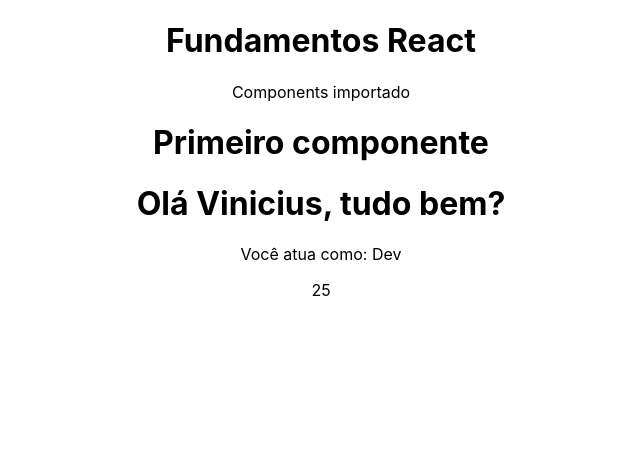
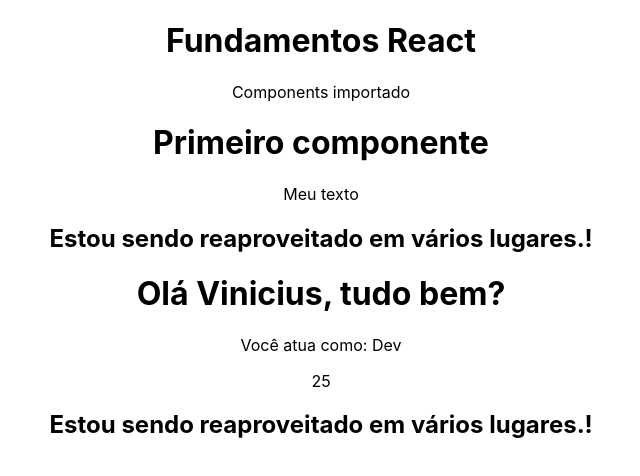
Before and after one commit to viniciusbenicio/fundamentos, a React (Create React App) app: page / in a window 1280 px wide. Shown: the top 476 px of the page, without its empty margins (319-959 px from the left). Built offline with nearby package versions, Linux system fonts and the light colour scheme.

Commit message:
Hieraquia de components

```diff
--- a/src/App.js
+++ b/src/App.js
@@ -4,6 +4,7 @@
 
 //Components
 import FirstComponents from './components/FirstComponents';
+import MyComponents from './components/MyComponents';
 import TemplateExpression from './components/TemplateExpressions';
 
 function App() {
@@ -15,6 +16,7 @@
         <p>Components importado</p>
         <FirstComponents />
         <TemplateExpression/>
+        <MyComponents/>
       </div>
 
     </div>
--- a/src/components/FirstComponents.js
+++ b/src/components/FirstComponents.js
@@ -1,7 +1,11 @@
+import MyComponents from "./MyComponents";
+
 const FirstComponents = () => {
   return (
     <div>
       <h1>Primeiro componente</h1>
+      <p className="teste">Meu texto</p>
+      <MyComponents />
     </div>
   );
 }
--- /dev/null
+++ b/src/components/MyComponents.js
@@ -0,0 +1,9 @@
+const MyComponents = () => {
+  return (
+    <div>
+      <h2>Estou sendo reaproveitado em vários lugares.!</h2>
+    </div>
+  )
+}
+
+export default MyComponents;
```
